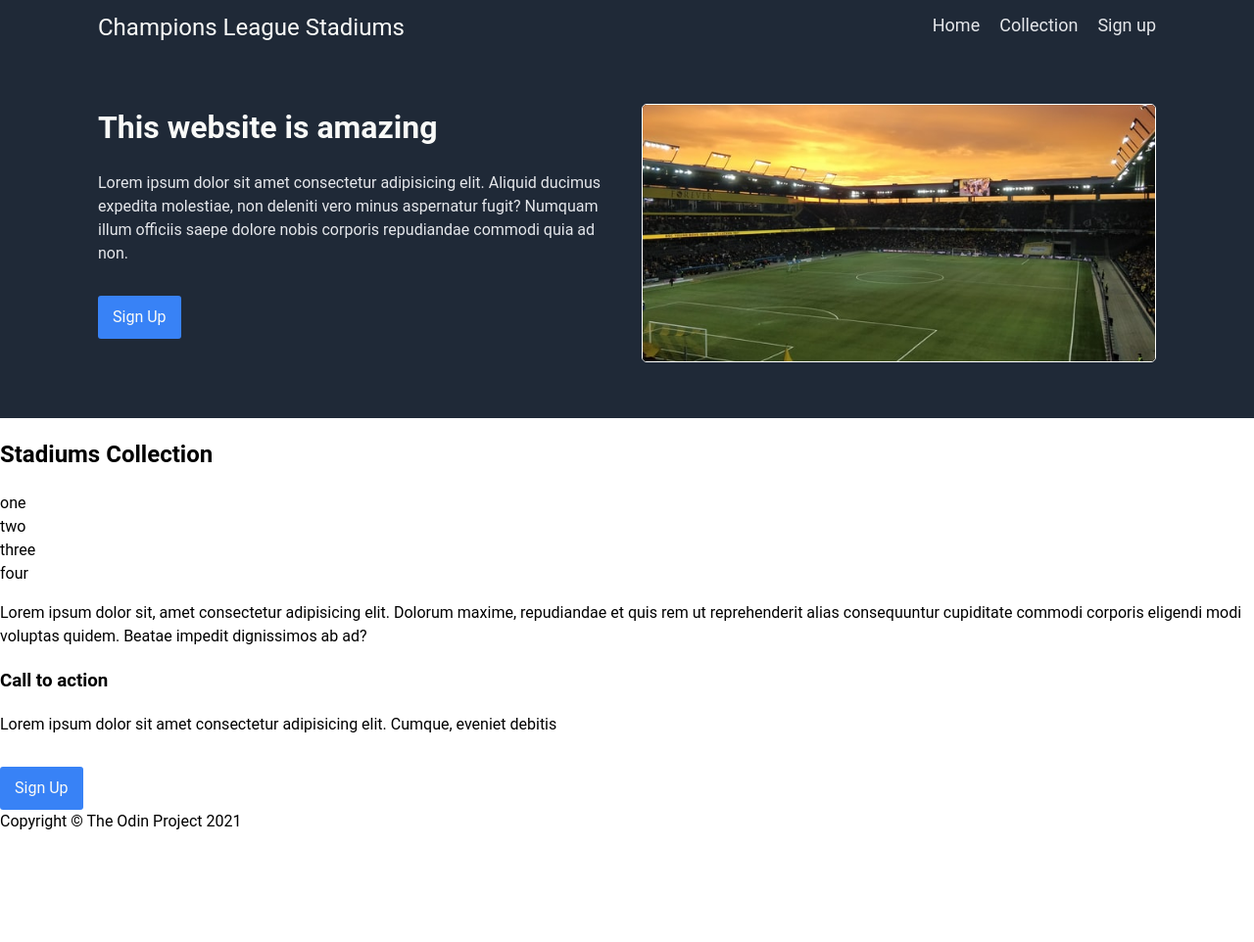
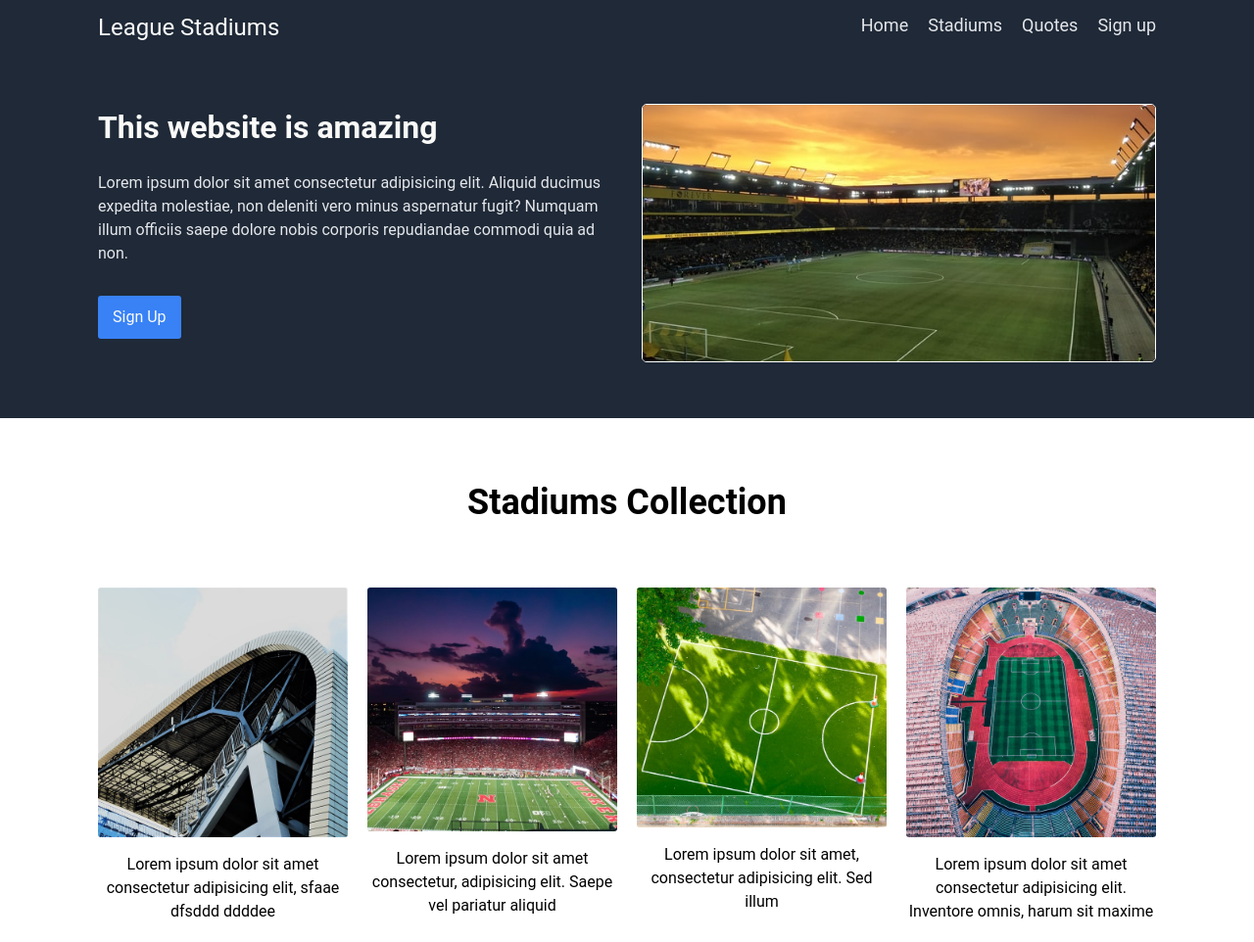
Before and after one commit to chrisvn188/odin-landing-page, a plain HTML site: page index.html in a window 1280 px wide. Shown: the top 962 px of the page at 98% size. Before the commit the page ends 851 px from the top, so only its background shows below. Drawn offline with Linux system fonts and the light colour scheme.

Commit message:
Finish updating index.html style.css and add 4 stadiums images

```diff
--- a/index.html
+++ b/index.html
@@ -10,16 +10,17 @@
 </head>
 
 <body>
-    <header class="header">
+    <header id="header" class="header">
         <div class="navigation-container">
             <div class="logo-container">
-                <a href="#" class="header-logo">Champions League Stadiums</a>
+                <a href="#" class="header-logo">League Stadiums</a>
             </div>
             <nav>
                 <ul class="site-nav">
-                    <li class="list-item"><a href="#" class="nav-link">Home</a></li>
-                    <li class="list-item"><a href="#" class="nav-link">Collection</a></li>
-                    <li class="list-item"><a href="#" class="nav-link">Sign up</a></li>
+                    <li class="list-item"><a href="#header" class="nav-link">Home</a></li>
+                    <li class="list-item"><a href="#stadiums" class="nav-link">Stadiums</a></li>
+                    <li class="list-item"><a href="#quotes" class="nav-link">Quotes</a></li>
+                    <li class="list-item"><a href="#sign-up" class="nav-link">Sign up</a></li>
                 </ul>
             </nav>
         </div>
@@ -37,24 +38,39 @@
         </div>
     </header>
     <main>
-        <section class="stadium-collection">
+        <section id="stadiums" class="stadiums-collection">
             <h2>Stadiums Collection</h2>
             <div class="card-container">
-                <div class="card">one</div>
-                <div class="card">two</div>
-                <div class="card">three</div>
-                <div class="card">four</div>
+                <div class="card">
+                    <img src="stadium-1.jpg" alt="manchester united stadium">
+                    <p>Lorem ipsum dolor sit amet consectetur adipisicing elit, sfaae dfsddd ddddee</p>
+                </div>
+                <div class="card">
+                    <img src="stadium-2.jpg" alt="white hart lane">
+                    <p>Lorem ipsum dolor sit amet consectetur, adipisicing elit. Saepe vel pariatur aliquid</p>
+                </div>
+                <div class="card">
+                    <img src="stadium-3.jpg" alt="etihad">
+                    <p>Lorem ipsum dolor sit amet, consectetur adipisicing elit. Sed illum</p>
+                </div>
+                <div class="card">
+                    <img src="stadium-4.jpg" alt="anfield">
+                    <p>Lorem ipsum dolor sit amet consectetur adipisicing elit. Inventore omnis, harum sit maxime</p>
+                </div>
             </div>
 
         </section>
-        <section class="champion-quotes">
+        <section id="quotes" class="quotes">
             <p>Lorem ipsum dolor sit, amet consectetur adipisicing elit. Dolorum maxime, repudiandae et quis rem ut
                 reprehenderit alias consequuntur cupiditate commodi corporis eligendi modi voluptas quidem. Beatae
                 impedit dignissimos ab ad?</p>
         </section>
-        <section class="pricing">
-            <h3>Call to action</h3>
-            <p>Lorem ipsum dolor sit amet consectetur adipisicing elit. Cumque, eveniet debitis</p>
+        <section id="sign-up" class="sign-up">
+            <div class="text-container">
+                <h3>Call to action</h3>
+                <p>Lorem ipsum dolor sit amet consectetur adipisicing elit. Doloribus dignissimos minima fugiat esse mollitia expedita perspiciatis, quisquam illum blanditii</p>
+            </div>
+
             <div class="btn-container"><a class="btn-text btn-border-white" href="#">Sign Up</a></div>
         </section>
     </main>
--- a/style.css
+++ b/style.css
@@ -13,11 +13,11 @@ body {
     margin: 0;
 }
 
-.header{
+header, footer{
     background-color: #1f2937;
 }
 
-.navigation-container, .hero-container{
+.navigation-container, .hero-container, .stadiums-collection, .quotes, .sign-up{
     max-width: 1080px;
     margin:auto;
 }
@@ -92,3 +92,84 @@ body {
     display: inline-block;
     margin-top: 15px;
 }
+
+.stadiums-collection{
+    padding: 30px 0;
+    margin-bottom: 50px;
+}
+
+.stadiums-collection h2{
+    text-align: center;
+    font-size: 36px;
+    margin-bottom: 60px;
+}
+
+.card-container{
+    display: flex;
+}
+
+.card-container > * + *{
+    margin-left: 20px;
+}
+
+.card{
+    flex: 1;
+}
+
+.card > img{
+    width: 100%;
+    display: block;
+    border-radius: 3px;
+}
+
+.card > p{
+    text-align: center;
+}
+
+.quotes{
+    padding: 150px 0;
+    background-color: #e5e7eb;
+}
+
+.quotes > p{
+    max-width: 60%;
+    margin: 0 auto;
+    font-size: 36px;
+    font-style: italic;
+    color: #1f2937;
+}
+
+.sign-up{
+    background-color: #3882f6;
+    max-width: 60%;
+    margin: 100px auto;
+    border-radius: 5px;
+    display: flex;
+    padding: 20px 0;
+    color: #f9faf8;
+}
+
+.text-container{
+    flex: 2;
+    padding-left: 50px;
+}
+
+.btn-container{
+    flex:1;
+    display: flex;
+    justify-content: flex-end;
+    padding-right: 50px;
+    align-items: center;
+}
+
+.btn-border-white{
+    margin-top: 0;
+    border:2px solid white;
+}
+
+footer{
+    padding: 20px 0;
+    text-align: center;
+    color: #e5e7eb;
+    font-size: 12px;
+}
```
Also changed, not shown: stadium-1.jpg (added), stadium-2.jpg (added), stadium-3.jpg (added), stadium-4.jpg (added).
